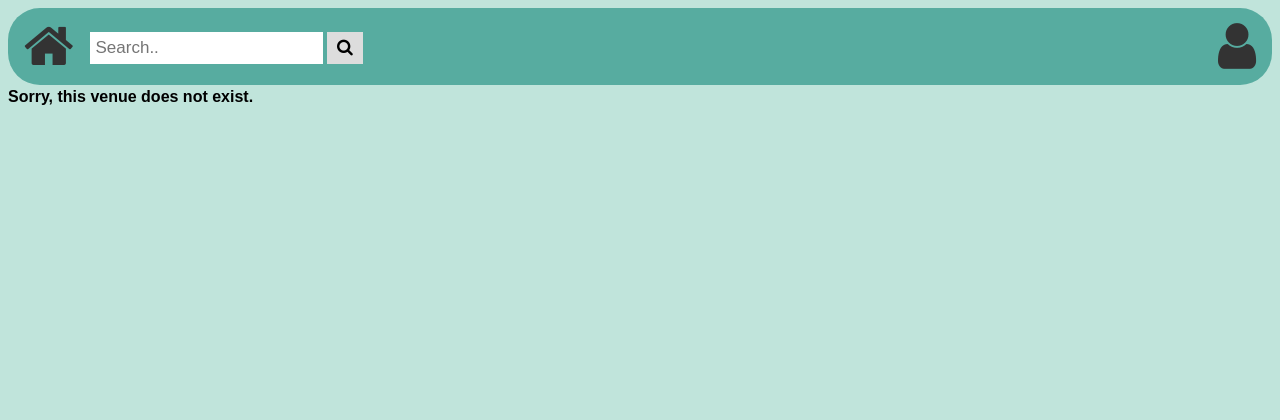
After one commit to KylaNel/VenYou, a Django app: page /venyou/venue/1/ in a window 1280 px wide. The commit adds this page. Shown: the top 420 px of the page. Run offline with Django 3.2, Linux system fonts and the light colour scheme; data that the repository does not hold is empty.

Commit message:
Basic Venue Page

```diff
--- a/venyou/static/css/base.css
+++ b/venyou/static/css/base.css
@@ -162,3 +162,7 @@
 #login_form table{
   margin: auto;
 }
+
+.banner_image{
+  width: 100%;
+}
--- /dev/null
+++ b/venyou/templates/venyou_app/venue.html
@@ -0,0 +1,18 @@
+{% extends 'venyou_app/base.html' %}
+{% load staticfiles %}
+
+{% block title_block %}
+{% endblock %}
+
+{% block body_block %}
+    {% if venue %}
+
+        <div class="content">
+            <img class="banner_image" alt="Image of venue" src=""/>
+
+            <h1 class="page_title"> {{ venue.name }}</h1>
+        </div>
+    {% else %}
+        <strong>Sorry, this venue does not exist.</strong>
+    {% endif %}
+{% endblock %}
--- a/venyou/venyou_app/forms.py
+++ b/venyou/venyou_app/forms.py
@@ -33,6 +33,7 @@ class VenueForm(ModelForm):
                             help_text="Description:")
     address = forms.CharField(max_length=Venue.ADDRESS_MAX_LENGTH,
                             help_text="Address:")
+    name_slug = forms.CharField(widget=forms.HiddenInput(), required=False)
 
     class Meta:
         model = Venue
--- a/venyou/venyou_app/urls.py
+++ b/venyou/venyou_app/urls.py
@@ -16,4 +16,5 @@ urlpatterns = [
     path('myaccount/', views.myaccount, name='myaccount'),
     path('add_venue/', views.add_venue, name='add_venue'),
     path('create_account/', views.create_account, name='create_account'),
+    path('venue/<slug:venue_name_slug>/', views.venue_page, name='venue_page'),
 ] + static(settings.STATIC_URL, document_root=settings.STATIC_ROOT)
--- a/venyou/venyou_app/views.py
+++ b/venyou/venyou_app/views.py
@@ -124,3 +124,17 @@ def create_account(request):
                     'user_profile_form':user_profile_form,
                     'created':already_created}
     return render(request, 'venyou_app/create_account.html',  context_dict)
+
+
+def venue_page(request, venue_name_slug):
+
+    context_dict = {}
+
+    try:
+        venue = Venue.objects.get(name_slug=venue_name_slug)
+        context_dict['venue'] = venue
+
+    except Venue.DoesNotExist:
+        context_dict['venue'] = None
+
+    return render(request, 'venyou_app/venue.html', context_dict)
```
Also changed, not shown: venyou/venyou_app/models.py (+7 -0 lines), venyou/venyou_app/migrations/0002_venue_name_slug.py (added).
